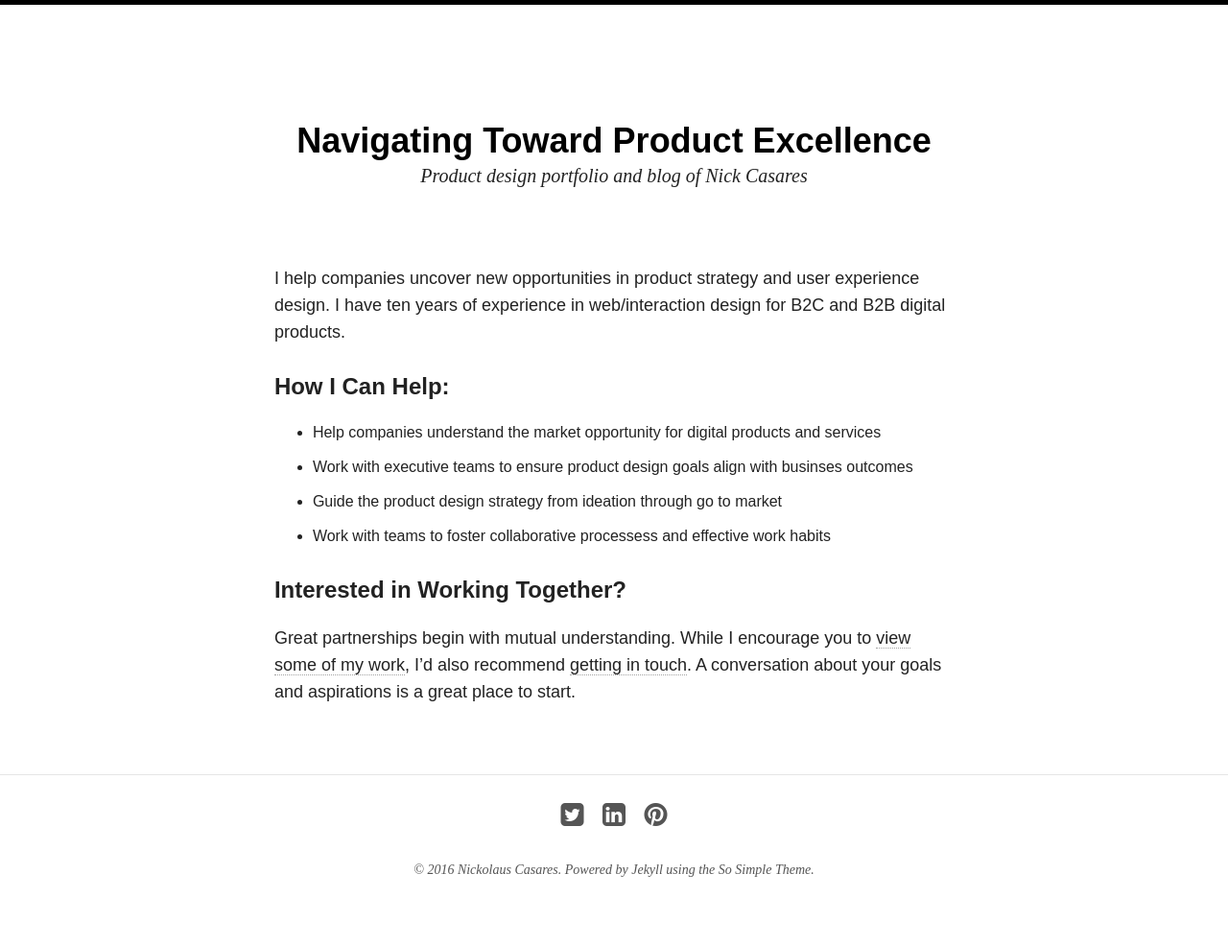
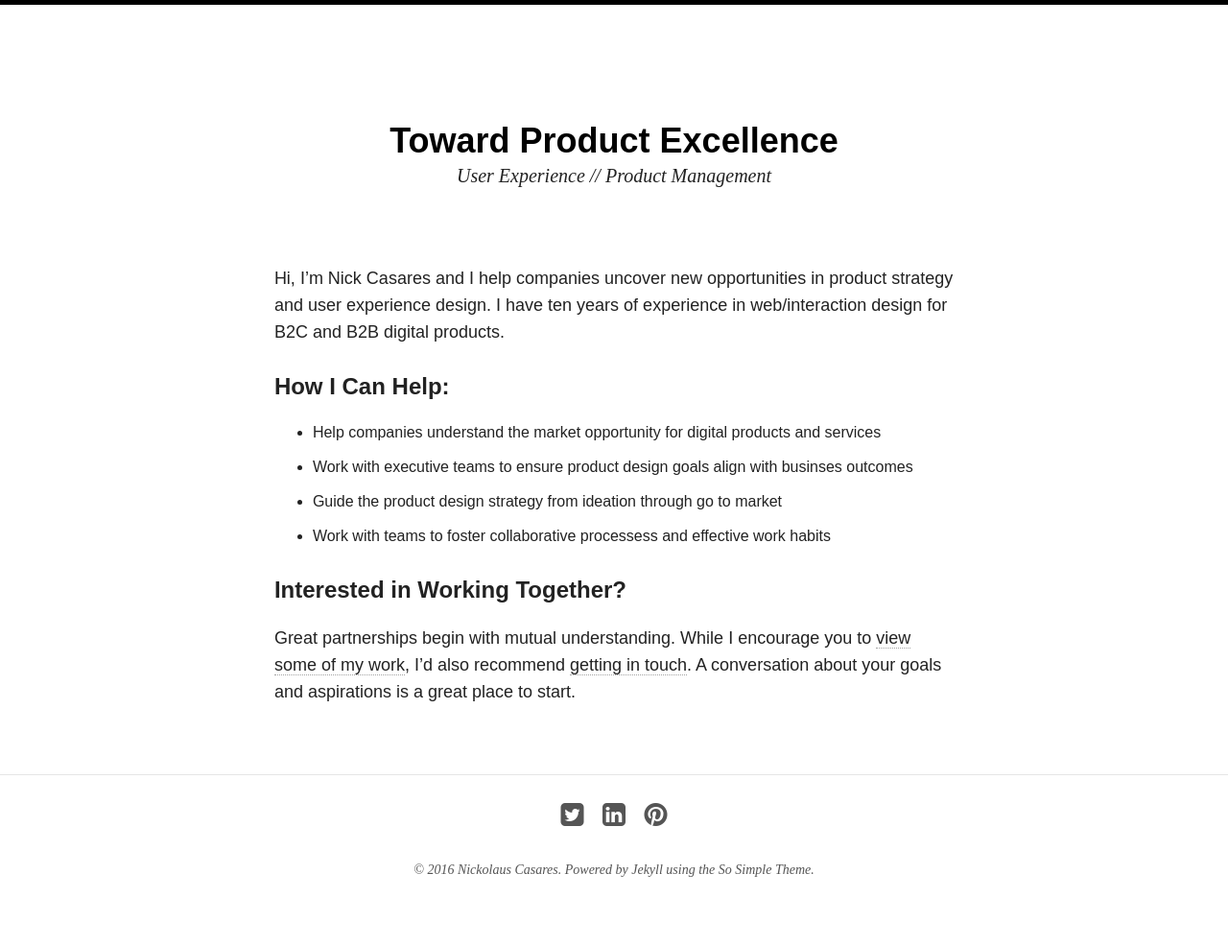
Before and after one commit to ncasares/ncasares.github.io, a Jekyll site: the page built from index.md, in a window 1280 px wide. Shown: the whole page at 96% size. Built offline with Jekyll 4.4.1, drawn with Linux system fonts in a browser that asks for light colours; nearby versions of some CDN libraries.

Commit message:
Tagline update

```diff
--- a/_config.yml
+++ b/_config.yml
@@ -1,8 +1,8 @@
 # Site wide configuration
 
-title: Navigating Toward Product Excellence
+title: Toward Product Excellence
 locale: en_US
-description: Product design portfolio and blog of Nick Casares
+description: User Experience // Product Management
 logo:
 search: false
 #url: http://localhost:4000
--- a/index.md
+++ b/index.md
@@ -4,7 +4,7 @@ excerpt: "A simple and clean responsive Jekyll theme for words and photos."
 search_omit: true
 ---
 
-I help companies uncover new opportunities in product strategy and user experience design. I have ten years of experience in web/interaction design for B2C and B2B digital products.
+Hi, I'm Nick Casares and I help companies uncover new opportunities in product strategy and user experience design. I have ten years of experience in web/interaction design for B2C and B2B digital products.
 
 #### How I Can Help:
 
```
Also changed, not shown: 1 other file.
